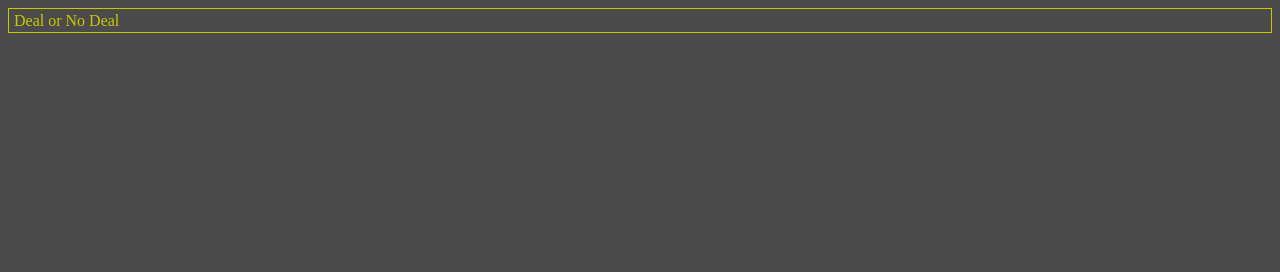
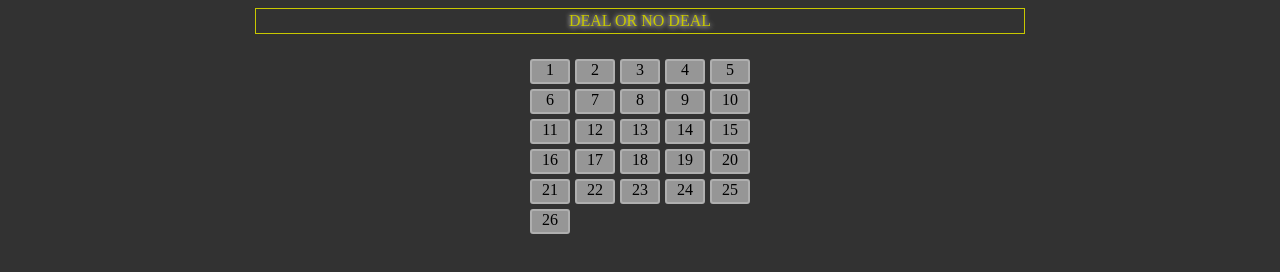
Before and after one commit to RyanKHawkins/Deal-or-No-Deal, a plain HTML site: page index.html in a window 1280 px wide. Drawn offline with Linux system fonts and the light colour scheme.

Commit message:
Created 1st draft of UI.

```diff
--- a/index.html
+++ b/index.html
@@ -7,7 +7,39 @@
     <link href="style.css" rel="stylesheet" type="text/css" />
   </head>
   <body>
-    <header>Deal or No Deal</header>
+    <header>DEAL OR NO DEAL</header>
+    <div id="message_area">
+
+    </div>
+    <div id="case_area">
+        <div class="cases">1</div>
+        <div class="cases">2</div>
+        <div class="cases">3</div>
+        <div class="cases">4</div>
+        <div class="cases">5</div>
+        <div class="cases">6</div>
+        <div class="cases">7</div>
+        <div class="cases">8</div>
+        <div class="cases">9</div>
+        <div class="cases">10</div>
+        <div class="cases">11</div>
+        <div class="cases">12</div>
+        <div class="cases">13</div>
+        <div class="cases">14</div>
+        <div class="cases">15</div>
+        <div class="cases">16</div>
+        <div class="cases">17</div>
+        <div class="cases">18</div>
+        <div class="cases">19</div>
+        <div class="cases">20</div>
+        <div class="cases">21</div>
+        <div class="cases">22</div>
+        <div class="cases">23</div>
+        <div class="cases">24</div>
+        <div class="cases">25</div>
+        <div class="cases">26</div>
+
+    </div>
     <script src="script.js"></script>
   </body>
 </html>
--- a/style.css
+++ b/style.css
@@ -1,14 +1,37 @@
 
 :root {
     --dark_yellow:  rgb(200, 200, 0);
-    --dark_bg:  rgb(75, 75, 75)
+    --dark_bg:  rgb(50, 50, 50);
+    --med_gray: rgb(150, 150, 150);
+    --light_gray:  rgb(175, 175, 175)
 }
 
 body {
     background-color: var(--dark_bg)
 }
 header {
+    width:  60%;
+    margin: 5px auto;
+    text-align: center;
+    text-shadow: .5px .5px 5px var(--light_gray),
+                -.5px -.5px 5px var(--light_gray);
     color:  var(--dark_yellow);
     border:  1px solid var(--dark_yellow);
-    padding:  2.5px 5px;
+    padding:  3px 5px;
 }
+
+#case_area {
+    margin: 25px;
+    display: grid;
+    grid-template-columns: repeat(5, 40px);
+    grid-template-rows: repeat(6, 25px);
+    grid-gap:  5px;
+    justify-content: center;
+}
+
+.cases {
+    background-color:  var(--med_gray);
+    border: 2px solid var(--light_gray);
+    text-align: center;
+    border-radius: 3px;
+}
```
